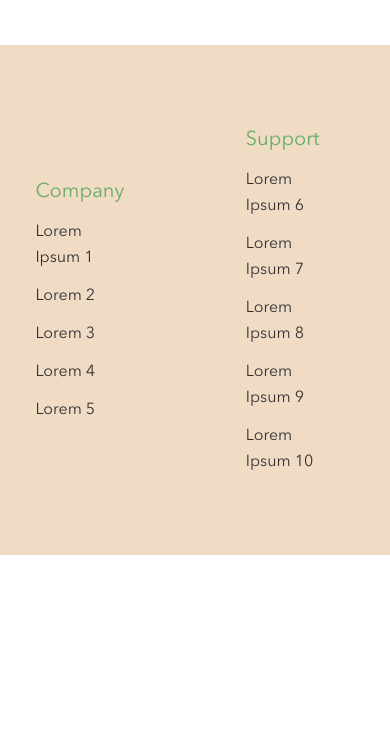
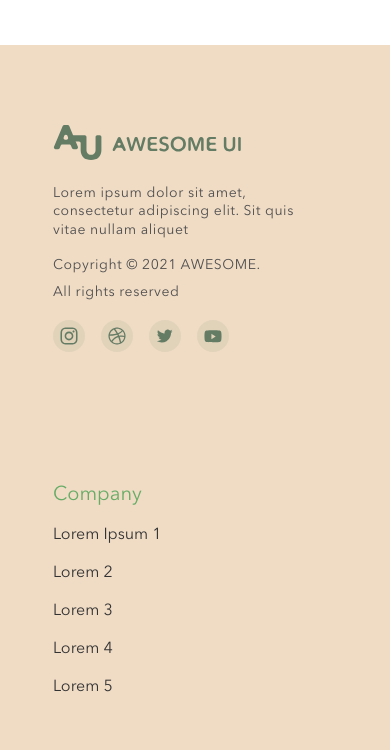
Before and after one commit to theo-fortune/Awesome-UI, a website: page index.html in a window 390 px wide. Shown: the part 2354-3104 px from the top of the page. Before the commit the page ends 2909 px from the top, so only its background shows below. Drawn offline with Linux system fonts and the light colour scheme.

Commit message:
Eighth Commit

```diff
--- a/index.html
+++ b/index.html
@@ -217,7 +217,7 @@
         </div>
       </section>
       <section class="footer">
-        <div class="footer-1">
+        <footer class="footer-1">
           <img src="images/logo-extended.svg" alt="logo-extended" />
           <p>
             Lorem ipsum dolor sit amet, consectetur adipiscing elit. Sit quis
@@ -231,7 +231,7 @@
             <a href="#"><img src="images/twitter.svg" alt="twitter" /></a>
             <a href="#"><img src="images/youtube.svg" alt="youtube" /></a>
           </div>
-        </div>
+        </footer>
         <div class="footer-2">
           <h5>Company</h5>
           <a href="#">Lorem Ipsum 1</a>
--- a/style.css
+++ b/style.css
@@ -1011,10 +1011,6 @@ section.about {
     margin: auto 0 auto 3.4rem;
   }
 
-  .carousel-button {
-    /* display: none; */
-  }
-
   .workspace {
     display: flex;
     align-items: center;
@@ -1038,4 +1034,13 @@ section.about {
   .rollie {
     padding-left: 2.8rem;
   }
+
+  .footer {
+    display: grid;
+    margin: 0 auto;
+    grid-template-rows: auto;
+    align-items: center;
+    justify-content: center;
+    align-content: center;
+  }
 }
```
